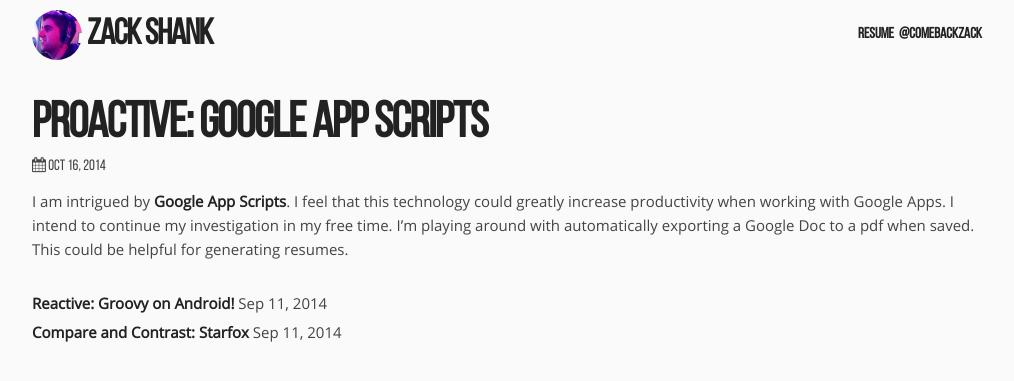
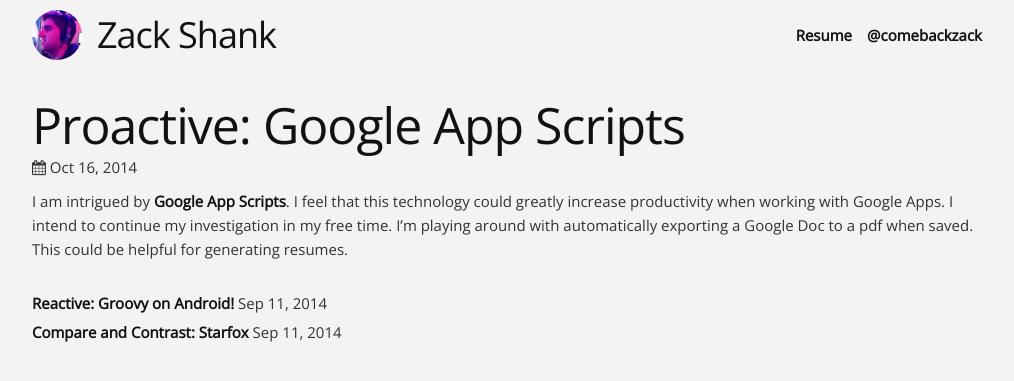
Before and after one commit to zpshank/zpshank.github.io, a Jekyll site: the page built from index.html, in a window 1280 px wide. Shown: the top 381 px of the page, without its empty margins (133-1147 px from the left). Built offline with Jekyll 4.4.1, drawn with Linux system fonts in a browser that asks for light colours; nearby versions of some CDN libraries.

Commit message:
Updated design... again.

```diff
--- a/_includes/head.html
+++ b/_includes/head.html
@@ -13,4 +13,5 @@
     <link rel="stylesheet" href="/css/main.css">
     <link href="//maxcdn.bootstrapcdn.com/font-awesome/4.2.0/css/font-awesome.min.css" rel="stylesheet">
     <link rel="canonical" href="{{ page.url | replace:'index.html','' | prepend: site.baseurl | prepend: site.url }}">
+    <link href="https://fonts.googleapis.com/css?family=Open+Sans:300,400" rel="stylesheet">
 </head>
--- a/_includes/header.html
+++ b/_includes/header.html
@@ -8,7 +8,7 @@
                 </h3>
             </div>
             <div class="site-right site-header-item">
-                <h6 class="site-twitter" style="margin-right:5px;"><a href="/resources/ZacharyShank_Resume.pdf">Resume</a></h6>
+                <h6 class="site-twitter" style="margin-right:15px;"><a href="/resources/ZacharyShank_Resume.pdf">Resume</a></h6>
                 <h6 class="site-twitter"><a href="http://twitter.com/{{site.twitter_username}}">@{{site.twitter_username}}</a></h6>
             </div>
 	</div>
--- a/css/main.scss
+++ b/css/main.scss
@@ -1,70 +1,20 @@
 ---
 ---
 
-@font-face {
-    font-family: "Open Sans";
-    src: url('/fonts/OpenSans-Regular.ttf') format('truetype');
-}
-
-@font-face {
-    font-family: "Bebas Neue";
-    src: url('/fonts/BebasNeue-Regular.otf') format('opentype');
-}
-
-@font-face {
-    font-family: "Montserrat-Black";
-    src: url('/fonts/Montserrat-Black.otf') format('opentype');
-}
-
-@font-face {
-    font-family: "Montserrat-Bold";
-    src: url('/fonts/Montserrat-Bold.otf') format('opentype');
-}
-
-@font-face {
-    font-family: "Montserrat-ExtraBold";
-    src: url('/fonts/Montserrat-ExtraBold.otf') format('opentype');
-}
-
-@font-face {
-    font-family: "Montserrat-Hairline";
-    src: url('/fonts/Montserrat-Hairline.otf') format('opentype');
-}
-
-@font-face {
-    font-family: "Montserrat-Light";
-    src: url('/fonts/Montserrat-Light.otf') format('opentype');
-}
-
-@font-face {
-    font-family: "Montserrat-Regular";
-    src: url('/fonts/Montserrat-Regular.otf') format('opentype');
-}
-
-@font-face {
-    font-family: "Montserrat-SemiBold";
-    src: url('/fonts/Montserrat-SemiBold.otf') format('opentype');
-}
-
-@font-face {
-    font-family: "Montserrat-UltraLight";
-    src: url('/fonts/Montserrat-UltraLight.otf') format('opentype');
-}
-
 body {
-    font-family: "Open Sans";
-    background-color: #fafafa;
-    color: #444;
+    font-family: "Open Sans", sans-serif;
+    background-color: #f3f3f3;
+    color: #333;
 }
 
 a {
-    color: #222;
+    color: #111;
     text-decoration: none;
     font-weight: bold;
 }
 
 a:hover {
-    color: #222;
+    color: #111;
     text-decoration: underline;
 }
 
@@ -73,7 +23,6 @@ a:hover {
 }
 
 .site-header, .post-header {
-    font-family: "Bebas Neue";
     padding: 10px 0;
 }
 
@@ -97,12 +46,15 @@ a:hover {
 }
 
 .site-title {
-    margin-left: 5px;
+    margin-left: 15px;
     margin-bottom: 0;
 }
 
+.site-title > a {
+    font-weight: 300;
+}
+
 .site-footer {
-    font-family: "Bebas Neue";
     padding: 10px 5px;
 }
 
@@ -116,8 +68,15 @@ a:hover {
 }
 
 .post-link, .post-title {
-    font-family: "Bebas Neue", serif;
     margin-bottom: 0;
+}
+
+.post-link > a {
+    font-weight: 300;
+}
+
+.post-title > a {
+    font-weight: 300;
 }
 
 .post-date {
```
